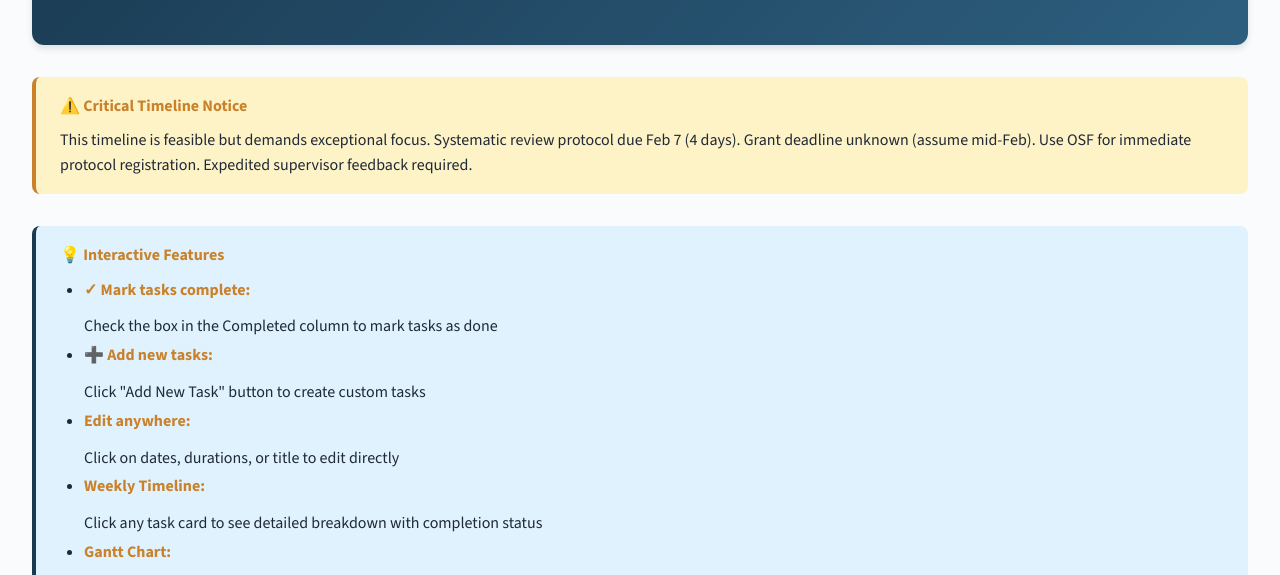
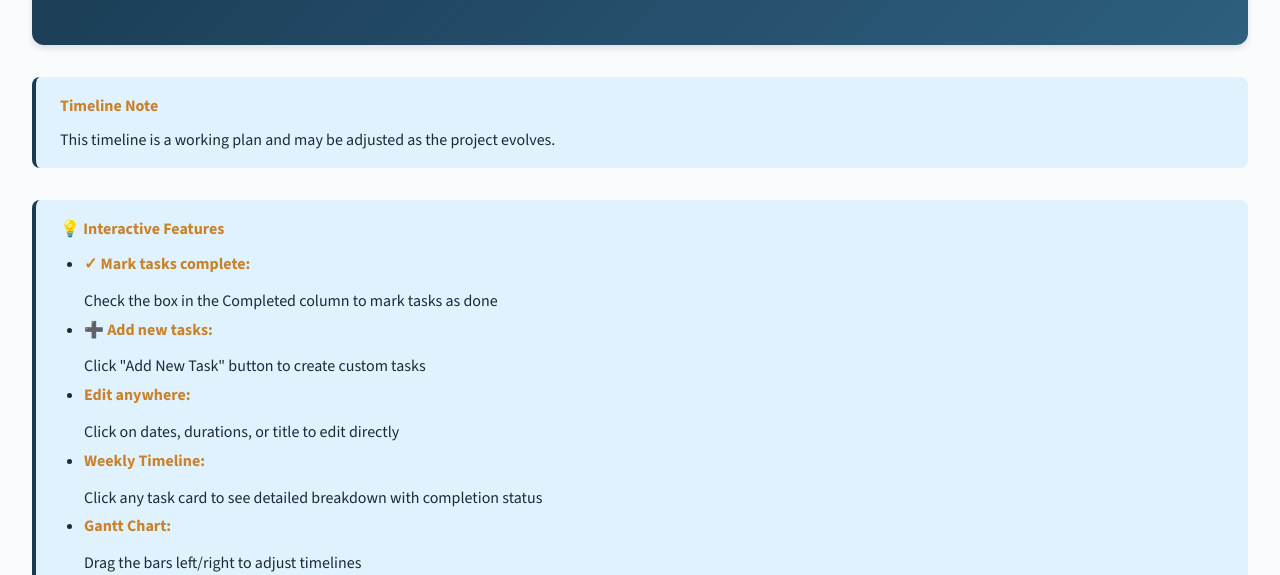
Before and after one commit to BleteIsufi/phd-chronogram, a plain HTML site: page index.html in a window 1280 px wide. Shown: the part 183-758 px from the top of the page. Drawn offline with nearby package versions, Linux system fonts and the light colour scheme.

Commit message:
Update index.html

```diff
--- a/index.html
+++ b/index.html
@@ -712,10 +712,11 @@
             <p class="subtitle" contenteditable="true" style="outline: none; cursor: text;">3-Month Timeline for Four Concurrent Deliverables | February - April 2026</p>
         </header>
 
-        <div class="alert">
-            <strong>⚠️ Critical Timeline Notice</strong>
-            This timeline is feasible but demands exceptional focus. Systematic review protocol due Feb 7 (4 days). Grant deadline unknown (assume mid-Feb). Use OSF for immediate protocol registration. Expedited supervisor feedback required.
+        <div class="alert" style="background:#e0f2fe; border-left-color:#1a3a52;">
+            <strong>Timeline Note</strong>
+            This timeline is a working plan and may be adjusted as the project evolves.
         </div>
+
 
         <div class="alert" style="background: #e0f2fe; border-left-color: var(--primary);">
             <strong>💡 Interactive Features</strong>
```
